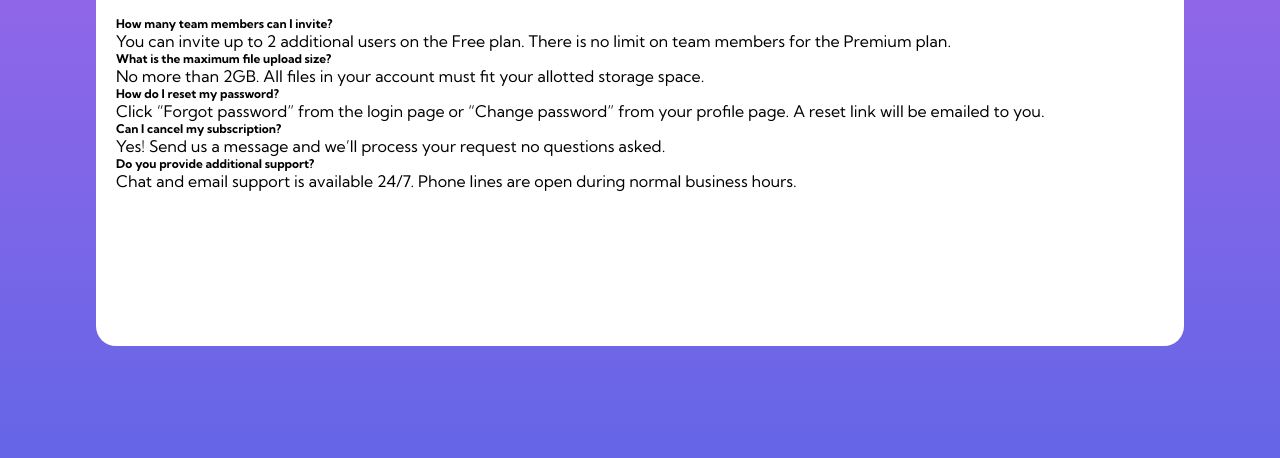
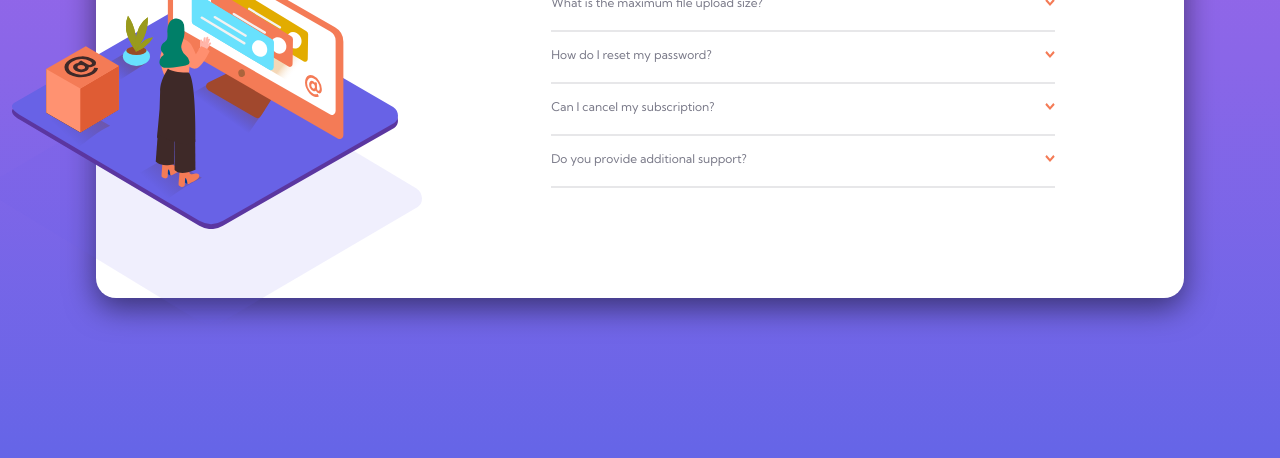
Before and after one commit to LudoFormation/Challenge, a plain HTML site: page index.html in a window 1280 px wide. Shown: the part 342-800 px from the top of the page. Drawn offline with Linux system fonts and the light colour scheme.

Commit message:
Fonctions JS

```diff
--- a/css/style.css
+++ b/css/style.css
@@ -1,60 +1,135 @@
 @import url('https://fonts.googleapis.com/css2?family=Kumbh+Sans:wght@400;700&display=swap');
 
+/* Variables */
 :root {
     --bg-soft-violet: #af67e9;
     --bg-soft-blue: #6565e7;
+    --hr-color: hsl(240, 5%, 91%);
+    --txt-hover: hsl(14, 88%, 65%);
+    --txt-grey: hsl(240, 6%, 50%)
 }
 
+/* Reset CSS */
 * {
     margin: 0;
     padding: 0;
     box-sizing: border-box;
 }
+
+/* Classes utilitaires */
 .text {
+    color: var(--txt-grey);
     font-weight: 400;
     font-size: 12px;
+    width: 100%;
+    padding-top: 15px;
+    transition: all 0.2s ease-in-out;
 }
+
 .gras {
+    color: #000;
     font-weight: 700;
 }
 
+.displayNone {
+    display: none;
+}
 
+.paddBottom20 {
+    padding-bottom: 20px;
+}
+
+.df {
+    display: flex;
+    justify-content: space-between;
+    align-items: center;
+}
+
+.imgArrow {
+    width: 10px;
+    height: 8px;
+    object-position: bottom;
+    transition: transform 0.4s ease-in-out;
+}
+
+.arrowUp {
+    transform: rotate(-180deg);
+}
+
+/* Définition du Body: fond dégradé et Fles pour le centrage */
 body {
-    position: relative;
-    height: 100vh;
+    min-height: 110vh;
     background: var(--bg-soft-violet);
     background: linear-gradient(180deg, var(--bg-soft-violet) 0%, var(--bg-soft-blue) 100%);
     display: flex;
-    align-items: center;
     justify-content: center;
     font-family: 'Kumbh Sans', sans-serif;
 }
 
+hr {
+    border: 1px solid var(--hr-color);
+}
+
+/* Fond blanc */
 .container {
     width: 85%;
-    height: 66%;
     margin-left: auto;
     margin-right: auto;
     background-color: #fff;
-    border-radius:20px;
+    border-radius: 20px;
     position: absolute;
-    top:20%;
+    top: 18%;
+    box-shadow: 0px 10px 30px rgba(0, 0, 0, 0.5);
+
 }
+
+/* Contenu texte */
 .content {
-    position: absolute;
-    top: 20%;
+    width: 100%;
     padding: 20px;
+    margin-top: -80px;
 }
+
+/* titre FAQ */
 .content h1 {
     text-align: center;
     font-size: 2rem;
     margin-bottom: 2rem;
     font-weight: 700;
 }
+/* Image d'illustration */
+.container .img {
+    width: 100%;
+    aspect-ratio: 16/9;
+    position: relative;
+    top: -20px;
+    left: 0;
+    right: 0;
+    display: flex;
+    justify-content: center;
+}
 
+.container .img .imgShadow {
+    position: absolute;
+    background-image: url(../images/bg-pattern-mobile.svg);
+    width: 80%;
+    aspect-ratio: 16/9;
+    background-position: center;
+    background-repeat: no-repeat;
+    background-size: contain;
+    top: 0;
+}
 
-
-
+.container .img .imgScreen {
+    position: absolute;
+    background-image: url(../images/illustration-woman-online-mobile.svg);
+    width: 100%;
+    aspect-ratio: 16/9;
+    background-position: center;
+    background-repeat: no-repeat;
+    background-size: contain;
+    top: -50%;
+}
 
 .attribution {
     font-size: 11px;
@@ -64,3 +139,53 @@ body {
 .attribution a {
     color: hsl(228, 45%, 44%);
 }
+
+/* Media queries */
+/* Ecrans supérieurs à 375px */
+
+@media screen and (min-width: 375px) {
+    body {
+        min-height: 100vh;
+        align-items: center;
+    }
+
+    .container {
+        display: flex;
+        align-items: center;
+        height: 60vh;
+        position: relative;
+    }
+
+    .container h1 {
+        text-align: left;
+        position: absolute;
+        top: 10%;
+    }
+
+    .subtitle:hover {
+        color: var(--txt-hover);
+        cursor: pointer;
+        font-weight: 700;
+    }
+
+    .content {
+        width: 50%;
+        margin-top: 0;
+    }
+
+    .container .img {
+        width: 40%;
+        top: 0;
+        left: -10%;
+    }
+
+    .container .img .imgScreen {
+        width: 120%;
+        top: 0;
+    }
+
+    .container .img .imgShadow {
+        width: 100%;
+        top: 70%;
+    }
+}
--- a/index.html
+++ b/index.html
@@ -15,32 +15,47 @@
 
 <body>
   <div class="container">
+    <div class="img">
+      <div class="imgShadow"></div>
+      <div class="imgScreen"></div>
+    </div>
     <div class="content">
+
       <h1>FAQ</h1>
-    <p class="text gras">How many team members can I invite?</p>
-    You can invite up to 2 additional users on the Free plan. There is no limit on
-    team members for the Premium plan.
-
-    <p class="text gras">What is the maximum file upload size?</p>
-    No more than 2GB. All files in your account must fit your allotted storage space.
-
-    <p class="text gras">How do I reset my password?</p>
-    Click “Forgot password” from the login page or “Change password” from your profile page.
-    A reset link will be emailed to you.
-
-    <p class="text gras">Can I cancel my subscription?</p>
-    Yes! Send us a message and we’ll process your request no questions asked.
-
-    <p class="text gras">Do you provide additional support?</p>
-    Chat and email support is available 24/7. Phone lines are open during normal business hours.
+      <p class="text subtitle paddBottom20 df">How many team members can I invite?<img src="images/icon-arrow-down.svg"
+          alt="Fleche" class="imgArrow"></p>
+      <p class="text displayNone">You can invite up to 2 additional users on the Free plan. There is no limit on
+        team members for the Premium plan.</p>
+      <hr>
+      <p class="text subtitle paddBottom20 df">What is the maximum file upload size?<img
+          src="images/icon-arrow-down.svg" alt="Fleche" class="imgArrow"></p>
+      <p class="text displayNone">No more than 2GB. All files in your account must fit your allotted storage space.</p>
+      <hr>
+      <p class="text subtitle paddBottom20 df">How do I reset my password?<img src="images/icon-arrow-down.svg"
+          alt="Fleche" class="imgArrow"></p>
+      <p class="text displayNone">Click “Forgot password” from the login page or “Change password” from your profile
+        page.<br>
+        A reset link will be emailed to you.</p>
+      <hr>
+      <p class="text subtitle paddBottom20 df">Can I cancel my subscription?<img src="images/icon-arrow-down.svg"
+          alt="Fleche" class="imgArrow"></p>
+      <p class="text displayNone">Yes! Send us a message and we’ll process your request no questions asked.</p>
+      <hr>
+      <p class="text subtitle paddBottom20 df">Do you provide additional support?<img src="images/icon-arrow-down.svg"
+          alt="Fleche" class="imgArrow"></p>
+      <p class="text displayNone">Chat and email support is available 24/7. Phone lines are open during normal business
+        hours.</p>
+      <hr>
     </div>
   </div>
 
 
-  <div class="attribution">
+  <!-- <div class="attribution">
     Challenge by <a href="https://www.frontendmentor.io?ref=challenge" target="_blank">Frontend Mentor</a>.
     Coded by <a href="#">Your Name Here</a>.
-  </div>
+  </div> -->
+
+  <script src="js/app.js"></script>
 </body>
 
 </html>
--- /dev/null
+++ b/js/app.js
@@ -0,0 +1,39 @@
+// Variables globales
+// Sous-titre (Questions)
+const subTitles = document.querySelectorAll('.subtitle');
+// Réponses (cachées par défaut)
+const textContents = document.querySelectorAll('.displayNone');
+// Arrows
+const fleches = document.querySelectorAll('.imgArrow');
+
+// Logique :  Ajout d'écouteur de click sur chaque question
+for (let i = 0; i < subTitles.length;i++) {
+    subTitles[i].addEventListener('click', () => {
+        // Reset des flaches en position initiale
+        for (elt of fleches) {
+            elt.classList.remove('arrowUp');
+        }
+        // Reset des réponses en affichage caché
+        for (elt of textContents) {
+            elt.style.opacity = 0;
+            elt.classList.remove('displayNone');
+            elt.classList.add('displayNone');
+            elt.classList.remove('paddBottom20');
+        }
+        // Reset des Questions en fontWeight 400
+        for (elt of subTitles) {
+            elt.classList.remove('gras');
+            elt.classList.remove('paddBottom20');
+            elt.classList.add('paddBottom20');
+        }
+        // Rotation de la fleche active de -180deg
+        fleches[i].classList.toggle('arrowUp');
+        // Afficchage de la réponse
+        textContents[i].classList.toggle('displayNone');
+        textContents[i].classList.toggle('paddBottom20');
+        textContents[i].style.opacity = 1;
+        // Passage de la question en fontWeight 700
+        subTitles[i].classList.toggle('gras');
+        subTitles[i].classList.toggle('paddBottom20');
+    });
+}
```
